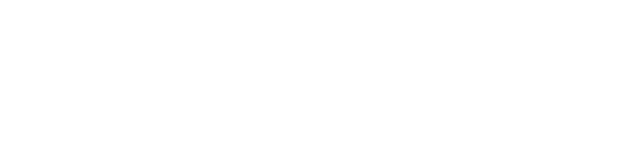
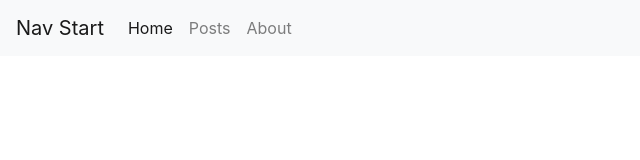
Before and after one commit to danthompson95/travel-blog, a website: page public/index.html in a window 1280 px wide. Shown: the whole page, without its empty margins (0-640 px from the left). Drawn offline with nearby package versions, Linux system fonts and the light colour scheme.

Commit message:
Navbar and changes

```diff
--- a/public/index.html
+++ b/public/index.html
@@ -10,7 +10,29 @@
 
   </head>
   <body>
+    <nav class="navbar navbar-expand-lg navbar-light bg-light">
+      <a class="navbar-brand" href="#">
+        Nav Start
+      </a>
 
+      <button class="navbar-toggler" type="button" data-toggle="collapse" data-target="#navbarSupportedContent" aria-controls="navbarSupportedContent" aria-expanded="false" aria-label="Toggle navigation">
+        <span class="navbar-toggler-icon"></span>
+      </button>
+
+      <div class="collapse navbar-collapse" id="navbarSupportedContent">
+        <ul class="navbar-nav mr-auto">
+          <li class="nav-item active">
+            <a class="nav-link" href="#">Home <span class="sr-only">(Current)</span></a>
+          </li>
+          <li class="nav-item">
+            <a class="nav-link" href="#">Posts</a>
+          </li>
+          <li class="nav-item">
+            <a class="nav-link" href="#">About</a>
+          </li>
+        </ul>
+      </div>
+    </nav>
 
     <!-- JQuery, Popper JS and Bootstrap JS -->
     <script src="https://code.jquery.com/jquery-3.3.1.slim.min.js" integrity="sha384-q8i/X+965DzO0rT7abK41JStQIAqVgRVzpbzo5smXKp4YfRvH+8abtTE1Pi6jizo" crossorigin="anonymous"></script>
```
Also changed, not shown: 1 other file.
